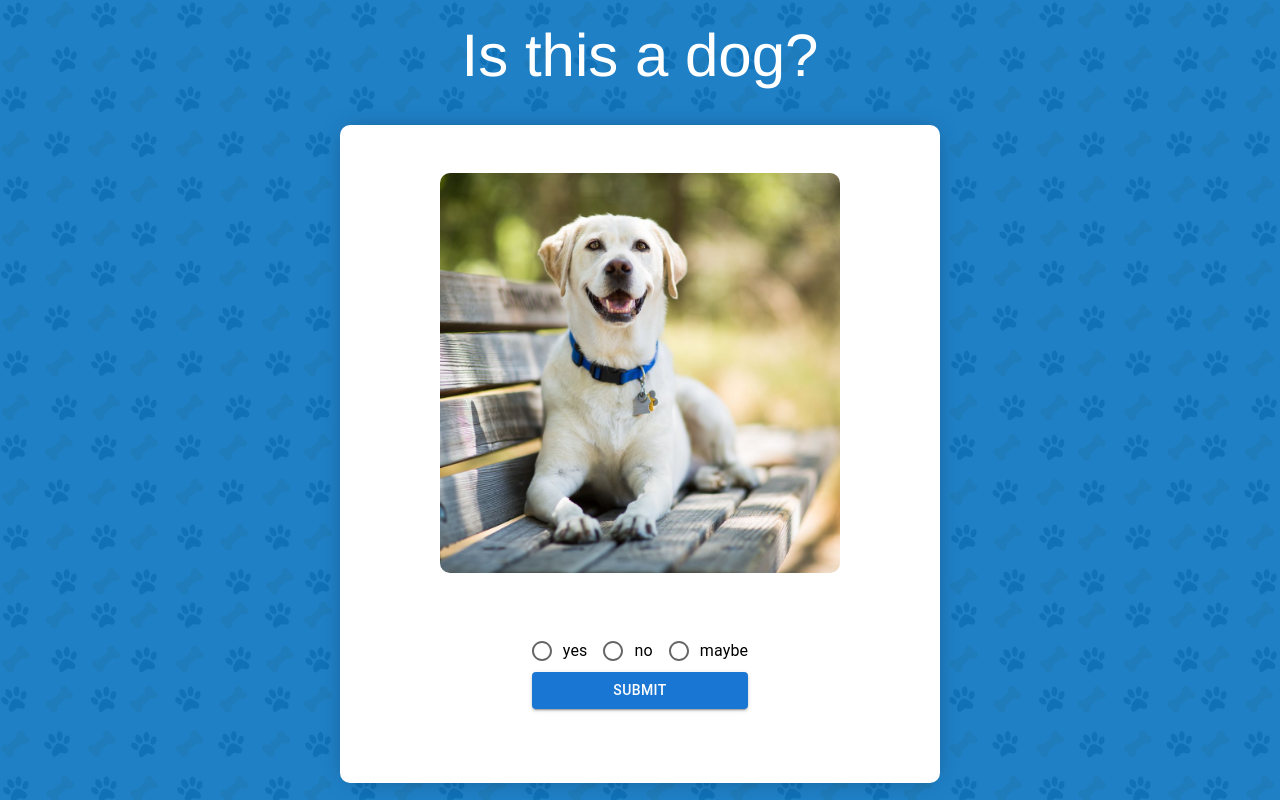
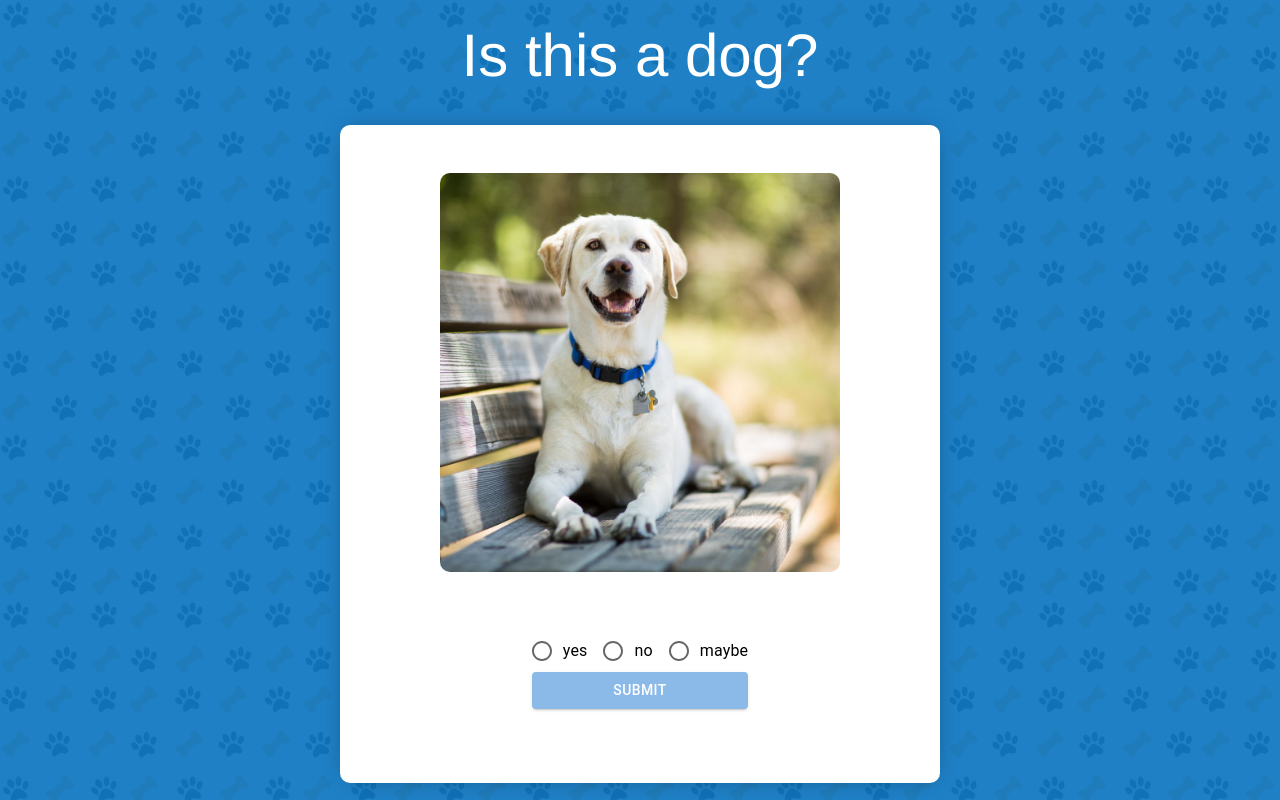
Before and after one commit to JoeAnsell/eql-challenge, a Next.js app: page /quiz in a window 1280 px wide. Built offline with nearby package versions, Linux system fonts and the light colour scheme; a web font is replaced by a local one.

Commit message:
added logic to disbale button if value is empty

```diff
--- a/src/components/QuizWrapper/QuizFields.tsx
+++ b/src/components/QuizWrapper/QuizFields.tsx
@@ -9,6 +9,7 @@ import FormGroup from "@mui/material/FormGroup";
 import TextField from "@mui/material/TextField";
 import FormControlLabel from "@mui/material/FormControlLabel";
 import { Button } from "@mui/material";
+import clsx from "clsx";
 
 interface QuizFieldsProps extends QuestionData {
   valuesCallBack: (answer: string[]) => void;
@@ -54,8 +55,10 @@ export default function QuizFields({
             }}
           />
           <Button
-            className={styles.submitButton}
-            // onClick={handleSubmit}
+            className={clsx(
+              styles.submitButton,
+              returnValue.length <= 0 && styles.disable
+            )}
             variant="contained"
             type="submit"
           >
@@ -90,8 +93,10 @@ export default function QuizFields({
             })}
           </RadioGroup>
           <Button
-            className={styles.submitButton}
-            // onClick={handleSubmit}
+            className={clsx(
+              styles.submitButton,
+              returnValue.length <= 0 && styles.disable
+            )}
             variant="contained"
             type="submit"
           >
@@ -134,8 +139,10 @@ export default function QuizFields({
             })}
           </FormGroup>
           <Button
-            className={styles.submitButton}
-            // onClick={handleSubmit}
+            className={clsx(
+              styles.submitButton,
+              returnValue.length <= 0 && styles.disable
+            )}
             variant="contained"
             type="submit"
           >
--- a/src/components/QuizWrapper/QuizWrapper.module.scss
+++ b/src/components/QuizWrapper/QuizWrapper.module.scss
@@ -5,14 +5,19 @@
 
 .quizWrapper {
   &__image {
-    max-width: 400px;
     height: 400px;
-    width: auto;
+    width: 100%;
     position: relative;
     margin: 0 auto $spacer * 2 auto;
+    display: flex;
+    align-items: center;
+    justify-content: center;
     img {
       border-radius: 10px;
+      max-width: 100%;
       width: auto;
+      height: auto;
+      max-height: 100%;
     }
   }
   &__controls {
@@ -40,17 +45,6 @@
         }
       }
     }
-    // div {
-    //   align-items: center;
-    // }
-    // button {
-    //   width: 100%;
-    // }
-    // & > div {
-    //   width: 100%;
-    //   & > div {
-    //   }
-    // }
   }
 }
 
@@ -58,6 +52,11 @@
   margin-top: $spacer * 0.5;
 }
 
+.disable {
+  opacity: 0.5;
+  pointer-events: none;
+}
+
 .buttonContainer {
   display: flex;
   justify-content: center;
--- a/src/components/QuizWrapper/QuizWrapper.tsx
+++ b/src/components/QuizWrapper/QuizWrapper.tsx
@@ -30,9 +30,7 @@ const QuizWrapper: React.FC<QuizWrapperProps> = ({
   const [formValues, setFormValues] = useState<string | string[]>([]);
 
   const handleSubmit = () => {
-    // console.log("values", values);
     const answer = answerChecker(formValues, correct_answer, question_type);
-    // console.log("answer", answer);
     if (answer === undefined) return;
     setCorrect(answer);
 
@@ -71,10 +69,8 @@ const QuizWrapper: React.FC<QuizWrapperProps> = ({
                 <Image
                   alt={image.alt}
                   src={image.filename}
-                  fill={true}
-                  style={{
-                    objectFit: "contain",
-                  }}
+                  width={600}
+                  height={400}
                 />
               </div>
             )}
--- a/src/pages/_app.tsx
+++ b/src/pages/_app.tsx
@@ -1,11 +1,13 @@
 import "@/styles/globals.scss";
 import type { AppProps } from "next/app";
 import { useEffect, useState, createContext } from "react";
+import { useRouter } from "next/router";
 
 export const QuestionsContext = createContext([]);
 
 export default function App({ Component, pageProps }: AppProps) {
   const [questions, setQuestions] = useState([]);
+  const router = useRouter();
 
   useEffect(() => {
     const fetchData = async () => {
@@ -17,6 +19,16 @@ export default function App({ Component, pageProps }: AppProps) {
     fetchData();
   }, []);
 
+  useEffect(() => {
+    const currentQuestionIndex = localStorage.getItem(`current_question_index`);
+    if (
+      router.asPath === "/summary" &&
+      Number(currentQuestionIndex) < questions.length
+    ) {
+      router.push("/quiz");
+    }
+  }, [questions, router]);
+
   return (
     <QuestionsContext.Provider value={[...questions]}>
       <Component {...pageProps} />
--- a/src/pages/quiz.tsx
+++ b/src/pages/quiz.tsx
@@ -19,6 +19,7 @@ const QuizPage: React.FC = () => {
       );
       if (isLastQuestion) {
         setQuizFinished(true);
+        localStorage.setItem(`current_question_index`, `${questionIndex + 1}`);
         return;
       }
 
```
